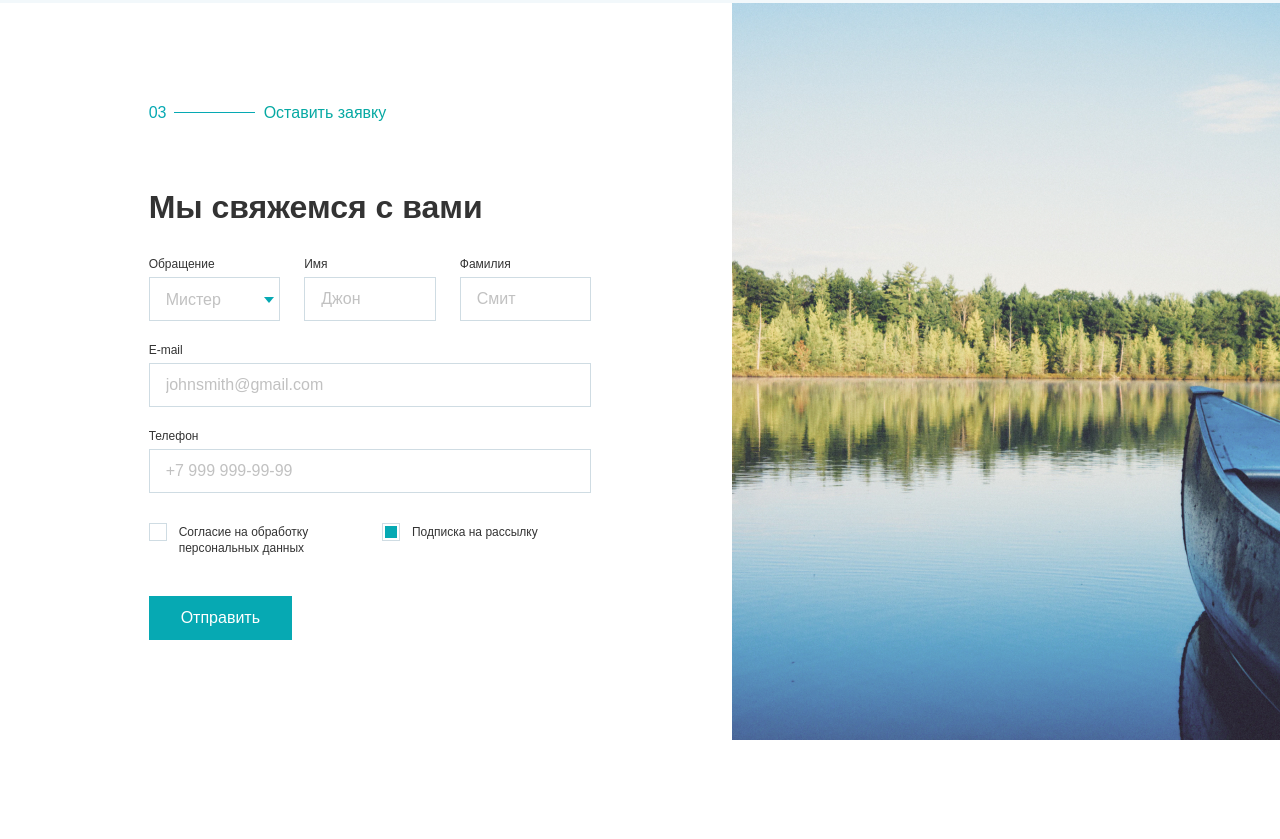
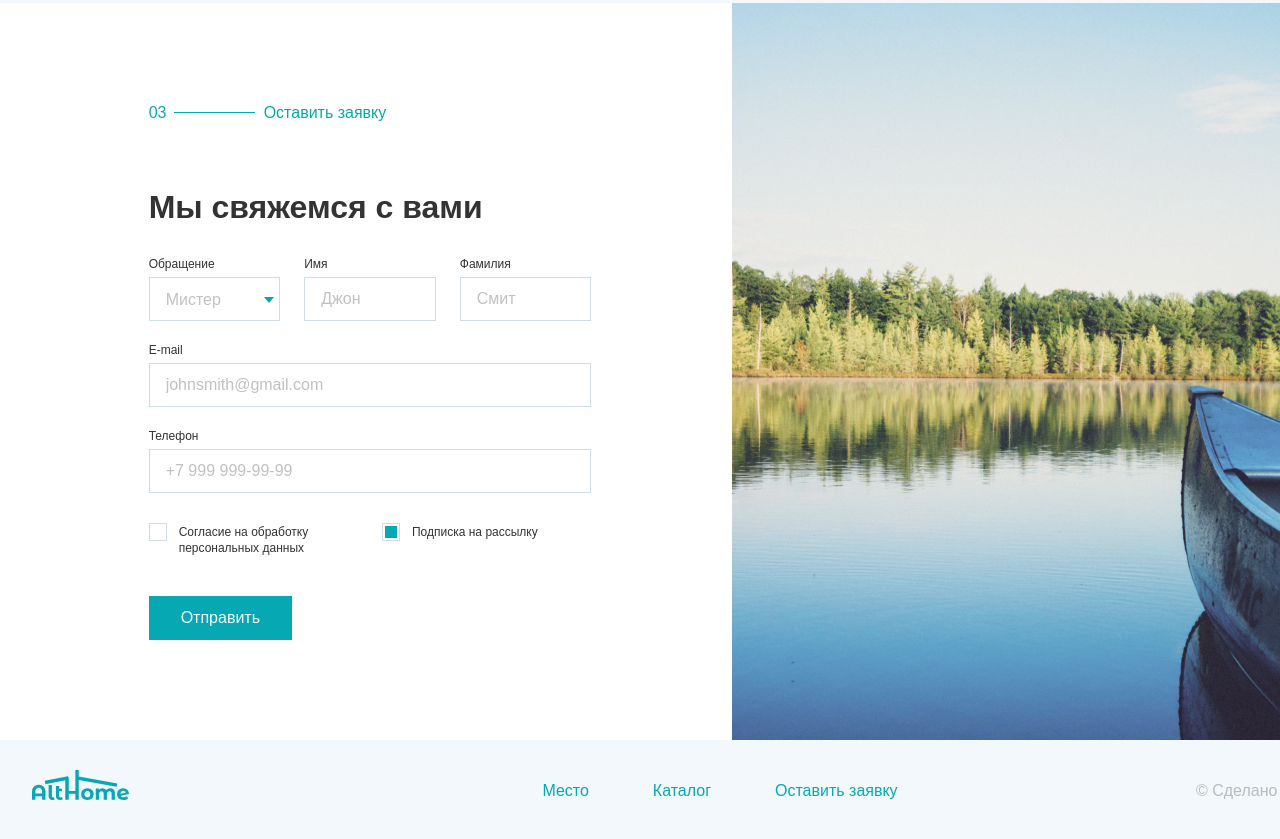
Before and after one commit to asupstudent/grid-2, a website: page source/grid-2.html in a window 1280 px wide. Shown: the part 3937-4776 px from the top of the page. Before the commit the page ends 4677 px from the top, so only its background shows below. Drawn offline with nearby package versions, Linux system fonts and the light colour scheme; files that its build step writes are made by us from their sources; a web font is replaced by a local one.

Commit message:
Заканчивает проект

```diff
--- a/source/grid-2.html
+++ b/source/grid-2.html
@@ -22,9 +22,9 @@
               <a class="site-nav__link link" href="#">Оставить заявку</a>
             </li>
           </ul>
-          <div class="header__logo logo">
-            <a class="logo__link" href="#">
-              <img class="logo__img" src="img/logo.svg" alt="Логотип компании Alt Home" width="97" height="30">
+          <div class="header__logo">
+            <a href="#">
+              <img src="img/logo.svg" alt="Логотип компании Alt Home" width="97" height="30">
             </a>
           </div>
           <div class="header__user-nav user-nav">
@@ -225,22 +225,26 @@
         <img class="feedback__img" src="img/form-pic.jpg" alt="Лодка на озере" width="708" height="737">
       </section>
     </main>
-    <footer class="page__footer">
-      <!-- <a class="page-footer-logo" href="#">
+    <footer class="page__footer footer">
+      <div class="footer__wrapper container">
+        <div class="footer__logo">
+          <a href="#">
             <img src="img/logo-footer.svg" alt="Логотип компании Alt Home" width="97" height="30">
           </a>
-      <ul class="page-footer-nav">
-        <li class="page-footer-nav-item">
-          <a class="page-footer-nav-link page-link" href="#">Место</a>
+        </div>
+        <ul class="footer__nav">
+          <li class="footer__nav-item">
+            <a class="footer__nav-link link" href="#">Место</a>
           </li>
-        <li class="page-footer-nav-item">
-          <a class="page-footer-nav-link page-link" href="#">Каталог</a>
+          <li class="footer__nav-item">
+            <a class="footer__nav-link link" href="#">Каталог</a>
           </li>
-        <li class="page-footer-nav-item">
-          <a class="page-footer-nav-link page-link" href="#">Оставить заявку</a>
+          <li class="footer__nav-item">
+            <a class="footer__nav-link link" href="#">Оставить заявку</a>
           </li>
         </ul>
-      <p class="copyright">© Сделано в <a class="page-link" href="https://htmlacademy.ru/">HTML Academy</a></p> -->
+        <p class="footer__copyright">© Сделано в <a class="link" href="https://htmlacademy.ru/">HTML Academy</a></p>
+      </div>
     </footer>
   </body>
 </html>
--- /dev/null
+++ b/source/sass/blocks/footer.scss
@@ -0,0 +1,32 @@
+.footer {
+  background-color: #f2f8fb;
+  padding-top: 30px;
+  padding-bottom: 40px;
+
+  &__wrapper {
+    display: grid;
+    grid-template-columns: 1fr auto 1fr;
+  }
+
+  &__logo {
+    justify-self: start;
+  }
+
+  &__nav {
+    margin: 5px 0 0 0;
+    padding: 0;
+    list-style: none;
+    display: flex;
+    flex-wrap: wrap;
+    align-items: center;
+    max-width: 678px;
+    gap: 15px 64px;
+  }
+
+  &__copyright {
+    margin: 11px 0 0 0;
+    justify-self: end;
+    line-height: 20px;
+    color: rgba(51, 51, 51, 0.3);
+  }
+}
--- a/source/sass/blocks/header.scss
+++ b/source/sass/blocks/header.scss
@@ -1,4 +1,5 @@
 .header {
+  background-color: #f2f8fb;
   padding: 20px 0 23px;
 
   &__main-nav {
--- a/source/sass/blocks/page.scss
+++ b/source/sass/blocks/page.scss
@@ -29,7 +29,6 @@
 
   &__header {
     grid-area: header;
-    background-color: #f2f8fb;
   }
 
   &__content {
@@ -38,6 +37,5 @@
 
   &__footer {
     grid-area: footer;
-    background-color: #f2f8fb;
   }
 }
--- a/source/sass/style.scss
+++ b/source/sass/style.scss
@@ -35,6 +35,7 @@
 @import "blocks/field.scss";
 @import "blocks/text-label.scss";
 @import "blocks/checkbox.scss";
+@import "blocks/footer.scss";
 
 // ---------------------------------
 
```
Also changed, not shown: build/css/style.css, build/css/style.min.css, build/grid-2.html, 1 other file. Lines whose indentation alone changed are shown as unchanged.
